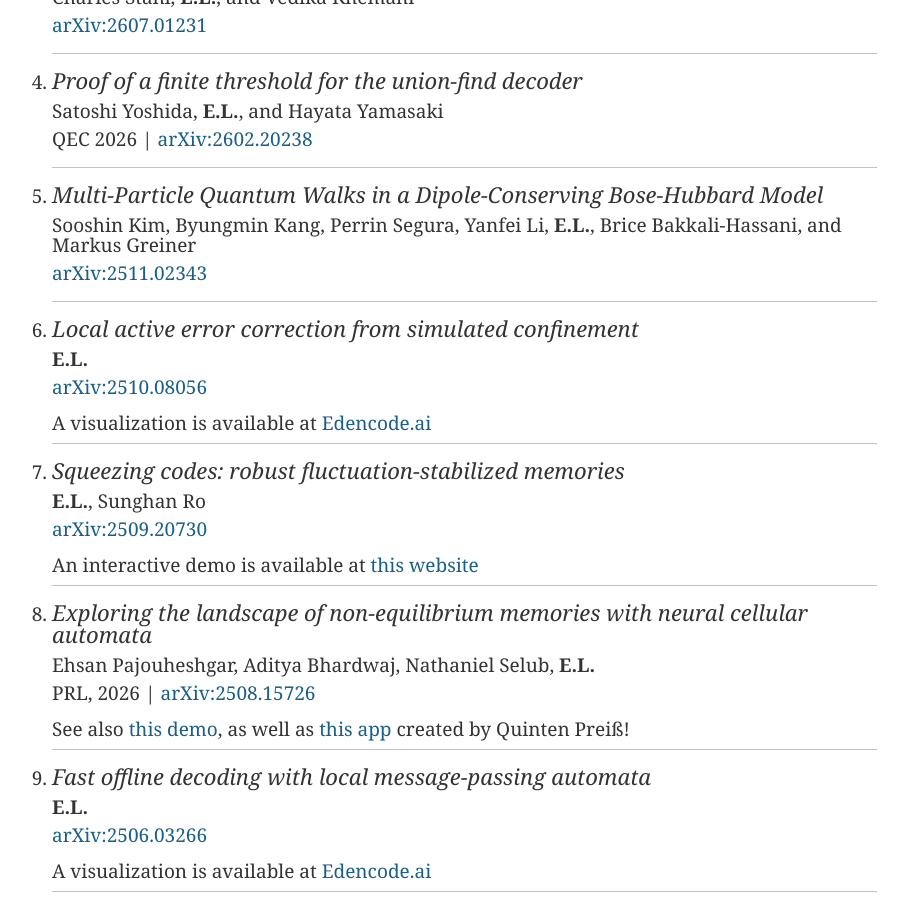
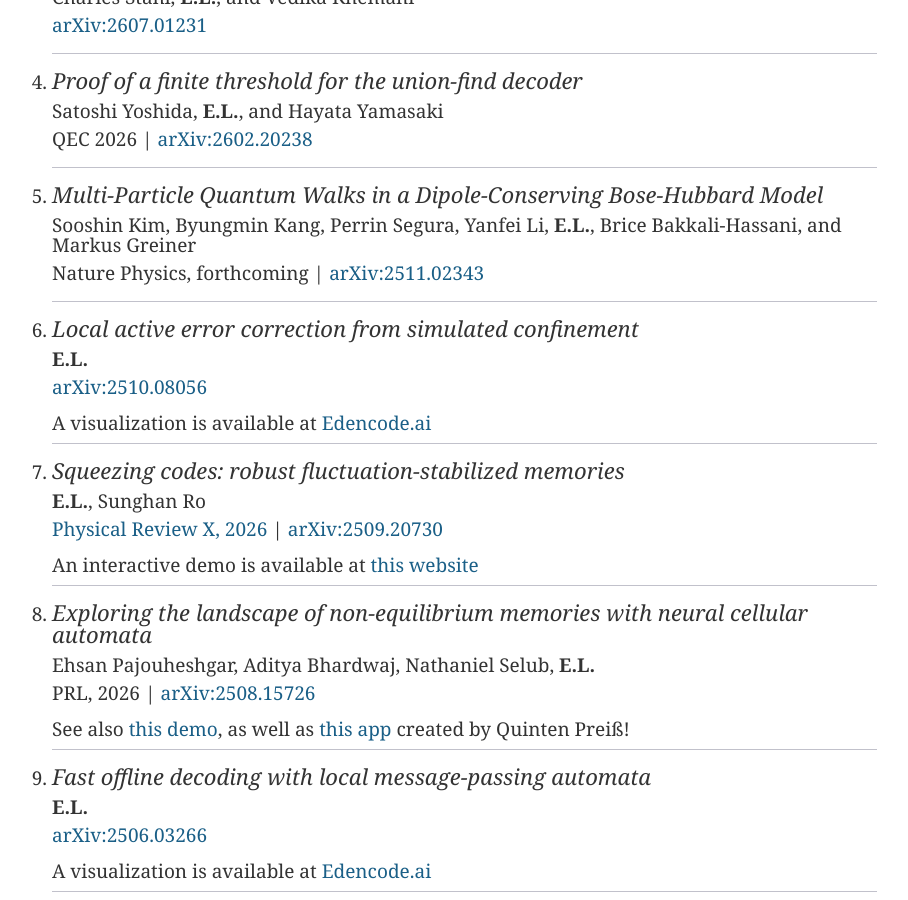
Before and after one commit to ethanlake/ethanlake.github.io, a Jekyll site: the page papers.html, which Jekyll copies as it is, in a window 1280 px wide and 900 px high, scrolled down 617 px. Shown: the whole window, without its empty margins (183-1091 px from the left). Built offline with Jekyll 4.4.1, drawn with Linux system fonts in a browser that asks for light colours.

Commit message:
Update publication venues

```diff
--- a/papers.html
+++ b/papers.html
@@ -83,7 +83,7 @@
     <h3>Multi-Particle Quantum Walks in a Dipole-Conserving Bose-Hubbard Model</h3>
     <p class="details">
       <span class="authors"> Sooshin Kim, Byungmin Kang, Perrin Segura, Yanfei Li, <b>E.L.</b>, Brice Bakkali-Hassani, and Markus Greiner</span>
-      <span class="journal"><a href="https://arxiv.org/abs/2511.02343">arXiv:2511.02343</a></span>
+      <span class="journal">Nature Physics, forthcoming | <a href="https://arxiv.org/abs/2511.02343">arXiv:2511.02343</a></span>
       <hr>
     </p>
   </li>
@@ -104,7 +104,7 @@
     <h3>Squeezing codes: robust fluctuation-stabilized memories</h3>
     <p class="details">
       <span class="authors"> <b>E.L.</b>, Sunghan Ro</span>
-      <span class="journal"><a href="https://arxiv.org/abs/2509.20730">arXiv:2509.20730</a></span>
+      <span class="journal"><a href="https://journals.aps.org/prx/accepted/10.1103/dshf-7cv4">Physical Review X, 2026</a> | <a href="https://arxiv.org/abs/2509.20730">arXiv:2509.20730</a></span>
       <span class="authors"> An interactive demo is available at <a href="https://memorynca.github.io/2D/floq">this website</a>  </span>
       <hr>
     </p>
```
